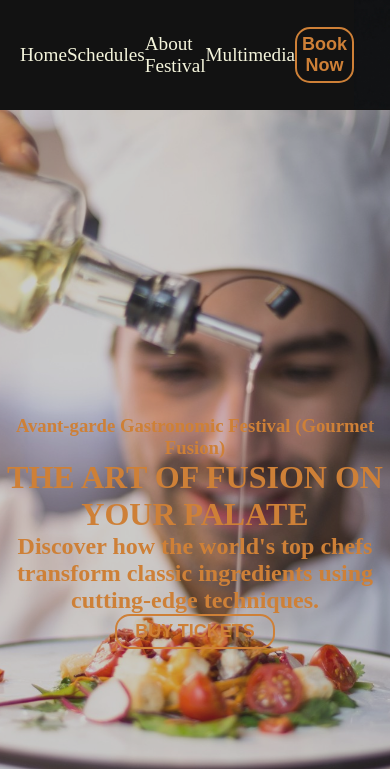
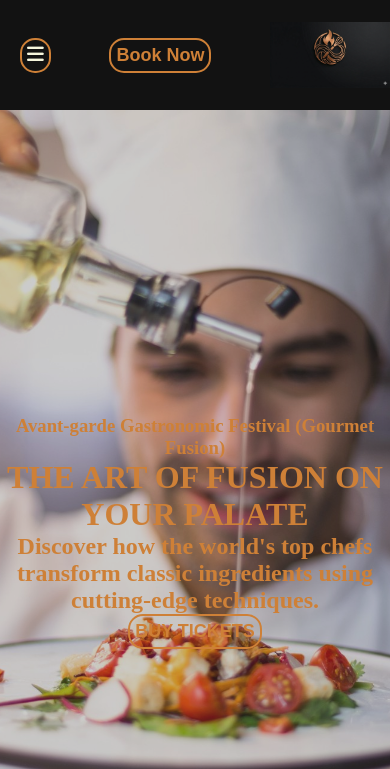
Before and after one commit to andresmbd/clan-6, a plain HTML site: page landing_page/index.html in a window 390 px wide. Shown: the top 769 px of the page. Drawn offline with Linux system fonts and the light colour scheme.

Commit message:
landing page

```diff
--- a/landing_page/index.html
+++ b/landing_page/index.html
@@ -12,18 +12,20 @@
         <h3 class="headings">Avant-garde Gastronomic Festival (Gourmet Fusion)</h3>
         <h1 class="headings">THE ART OF FUSION ON YOUR PALATE</h1>
         <h2 class="headings">Discover how the world's top chefs transform classic ingredients using cutting-edge techniques.</h2>
-        <button>BUY TICKETS</button>
+        <button class="btn">BUY TICKETS</button>
     </header>
         <div id="cont-nav">
             <nav>
+                <button class="btn-menu"><i class="fa-solid fa-bars"></i></button>
                 <ul class="ul-nav">
                     <li><a href="#home">Home</a></li>
                     <li><a href="#schedules">Schedules</a></li>
                     <li><a href="#festival">About Festival</a></li>
                     <li><a href="#multimedia">Multimedia</a></li>
-                    <button>Book Now</button>
-                    <img src="images/logo_img.png" alt="logo">
                 </ul>
+                <button class="btn">Book Now</button>
+                <img src="images/logo_img.png" alt="logo">
+
             </nav>
         </div>
         <main>
@@ -157,6 +159,6 @@
             </div> -->
             <p class="texts">&copy;2026 Bonneville Distribution Inc. All Rights Reserved</p>
         </footer>
-
+        <script src="script.js"></script>
 </body>
 </html>
--- /dev/null
+++ b/landing_page/script.js
@@ -0,0 +1,14 @@
+const button = document.querySelector('.btn-menu');
+const menu = document.querySelector('.ul-nav');
+button.addEventListener('click', ()=>{
+    menu.classList.toggle('show');
+});
+
+const buttons = document.querySelectorAll('.btn')
+buttons.forEach((button) => {
+    button.addEventListener('click', ()=>{
+        alert('Your ticket has been reserved')
+    })
+})
+// button.addEventListener('click',)
+    // alert('Your ticket has been reserved'
--- a/landing_page/style.css
+++ b/landing_page/style.css
@@ -56,7 +56,7 @@ button{
     border-radius: 15px;
     padding: 5px;
     transition: all 0.3s ease-in-out;
-    width: 10rem;
+    max-width: 10rem;
 }
 button:hover{
     background-color: var(--principal-text-color);
@@ -64,6 +64,9 @@ button:hover{
     border: var(--principal-text-color);
     transform: scale(1.1);
     cursor: pointer;
+}
+button:active{
+    transform: scale(0.9);
 }
 #cont-nav{height: 110px;}
 
@@ -74,13 +77,19 @@ nav{
     padding: 0 0 0 20px;
     top:0;
     z-index: 1000;
+    display: flex;
+    justify-content: space-between;
+    align-items: center;
+    flex-wrap: wrap;
 }
 
 .ul-nav{
     display: flex;
-    justify-content: space-between;
+    flex-grow: 1;
+    flex-shrink: 1;
+    flex-basis: 0;
     align-items: center;
-
+    justify-content: space-around;
 }
 .ul-nav li{
     list-style: none;
@@ -281,3 +290,52 @@ footer .ul-footer li a{
 footer p{
     text-align: center;
 }
+.btn-menu{
+    display: none;
+}
+@media(max-width: 768px){
+    img{
+        width: 120px;
+        height: auto;
+        /* object-fit: cover; */
+    }
+
+
+    nav{
+        background-color: var(--principal-color);
+        display: flex;
+        justify-content: space-between;
+        height: 110px;
+    }
+    .ul-nav{
+        display: flex;
+        flex-direction: column;
+        position: absolute;
+        top: 110px;
+        background-color: var(--principal-color);
+        width: 50%;
+        flex-grow: 0;
+        gap: 10px;
+        left: -100%;
+        height: calc(100vh - 110px);
+    }
+    .ul-nav.show{
+        left: 0;
+    }
+    .btn-menu{
+        display: block;
+    }
+    .btn-menu i{
+        color: #F5F5DC;
+    }
+    .btn-menu:active{
+        transform: scale(0.9);
+        background-color: var(--principal-text-color);
+    }
+    .btn-menu:hover{
+        /* background-color: transparent; */
+        border: 1px solid var(--principal-text-color);
+        /* transform: scale(1); */
+    }
+
+}
```
